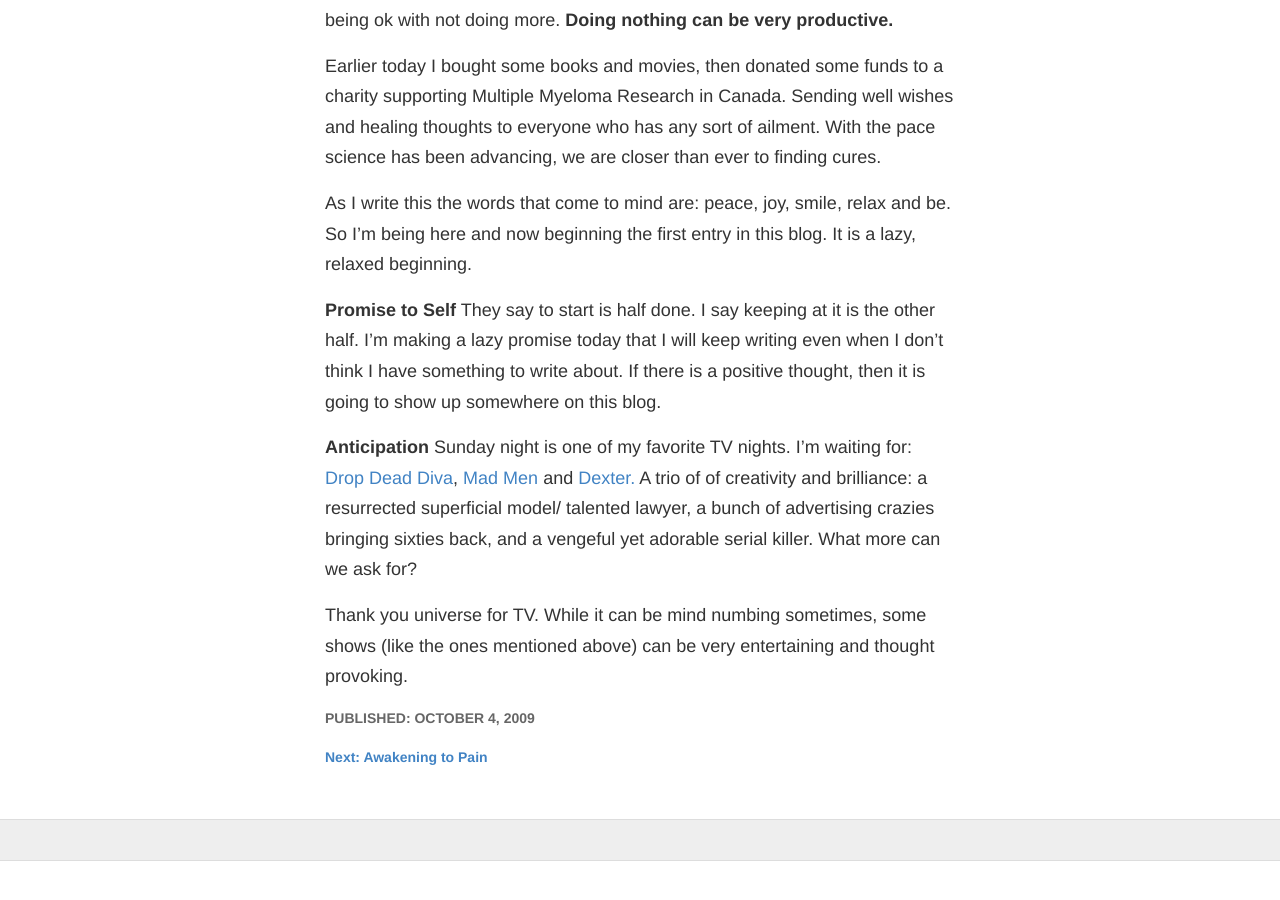
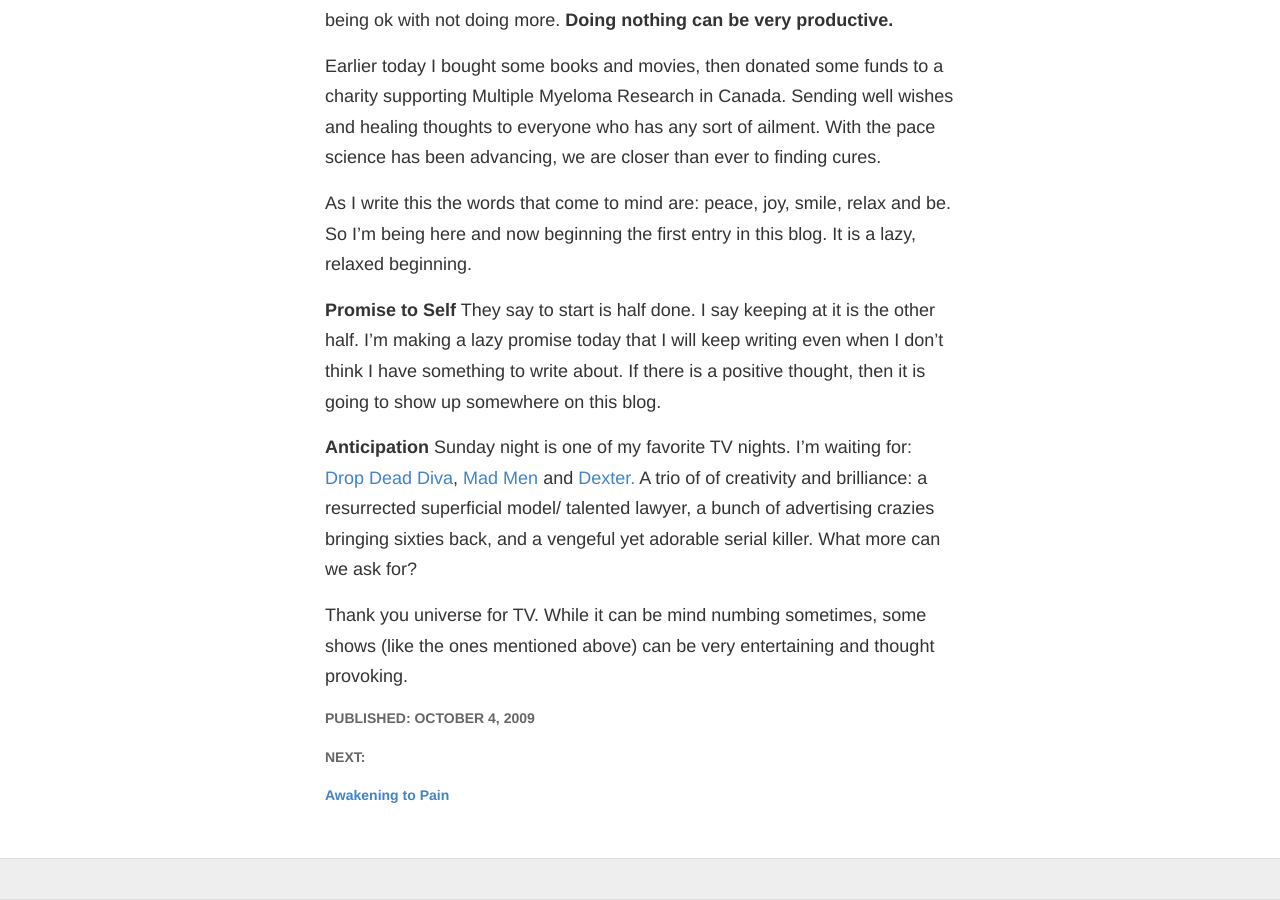
Before and after one commit to onewithnow/onewithnow.github.io, a Jekyll site: the page built from _posts/2009-10-04-begin.md, in a window 1280 px wide and 900 px high, scrolled down 1142 px. Built offline with Jekyll 4.4.1, drawn with Linux system fonts in a browser that asks for light colours; Markdown is read by kramdown in place of the engine named in the settings; before the commit the page ends 2003 px from its top, so only the background shows below that.

Commit message:
style changes

```diff
--- a/_layouts/post.html
+++ b/_layouts/post.html
@@ -14,12 +14,12 @@
   </div>
 <div>
  {% if page.previous %}
-        <h6><a rel="prev" href="{{ page.previous.url }}">PREVIOUS: {{ page.previous.title}}</a></h6>
+        <h6><a rel="prev" href="{{ page.previous.url }}"><h5>PREVIOUS: </h5>{{ page.previous.title}}</a></h6>
     {% endif %}
     </div>
     <div>
     {% if page.next %}
-        <h6><a rel="next" href="{{ page.next.url }}">Next: {{ page.next.title }}</a></h6>
+        <h6><a rel="next" href="{{ page.next.url }}"><h5>NEXT: </h5>{{ page.next.title }}</a></h6>
     {% endif %}
     </div>
 </article>
```
